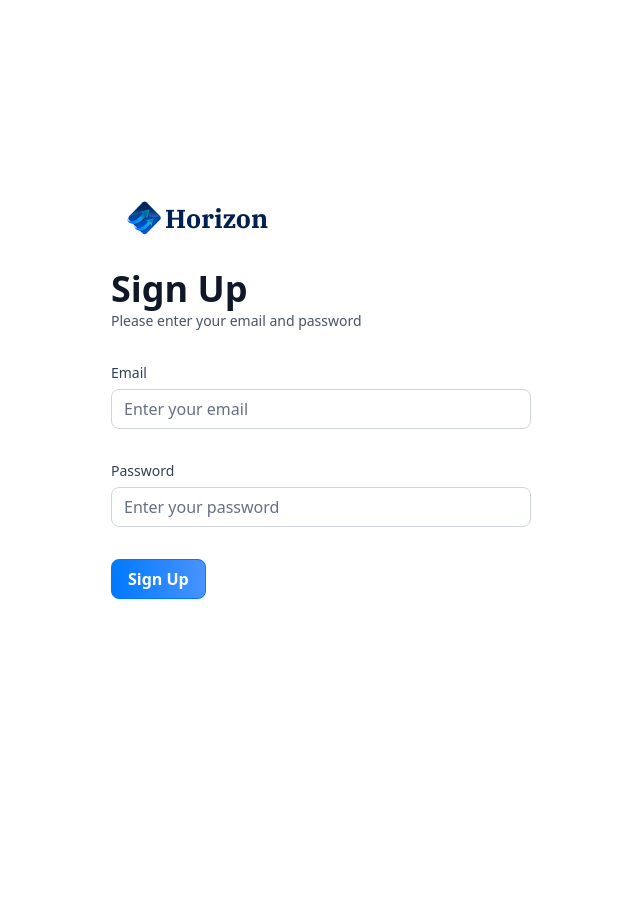
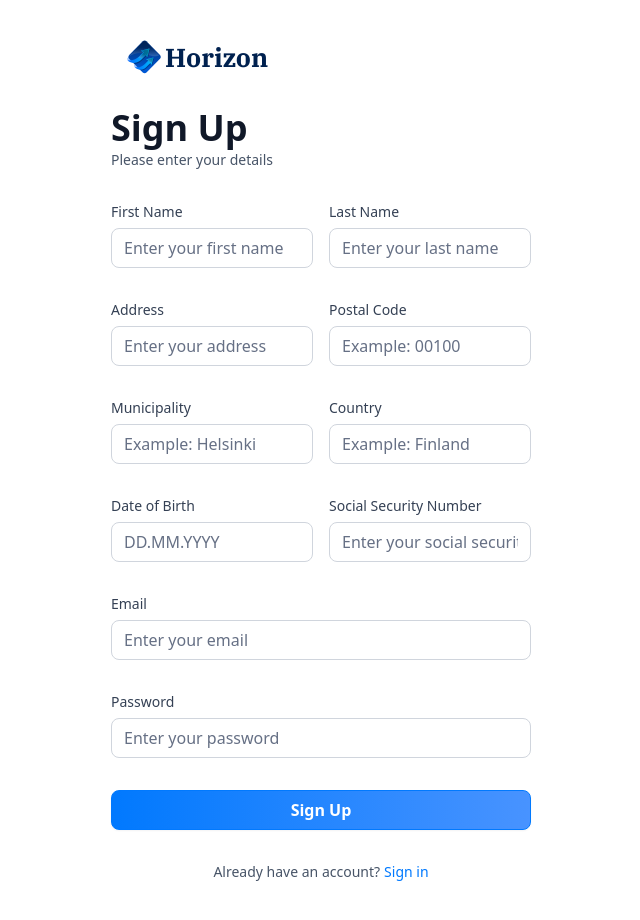
Before and after one commit to TuanHungVU1202/horizon-clone-rnjs, a Next.js app: page /sign-up in a window 1280 px wide. Shown: the whole page, without its empty margins (319-959 px from the left). Before the commit the page ends 800 px from the top, so only its background shows below. Built offline with nearby package versions, Linux system fonts and the light colour scheme.

Commit message:
Implement all fields for sign up form. Add footer with link to sign up form from sign in form

```diff
--- a/components/AuthForm.tsx
+++ b/components/AuthForm.tsx
@@ -26,16 +26,18 @@ function AuthForm({ type }: { type: string }) {
     const [user, setUser] = React.useState(null);
     const [isLoading, setIsLoading] = React.useState(false);
 
+    const formSchema = authFormSchema(type);
+
     // 1. Define your form.
-    const form = useForm<z.infer<typeof authFormSchema>>({
-        resolver: zodResolver(authFormSchema),
+    const form = useForm<z.infer<typeof formSchema>>({
+        resolver: zodResolver(formSchema),
         defaultValues: {
             email: "",
         },
     })
 
     // 2. Define a submit handler.
-    function onSubmit(values: z.infer<typeof authFormSchema>) {
+    function onSubmit(values: z.infer<typeof formSchema>) {
         // Do something with the form values.
         // ✅ This will be type-safe and validated.
         setIsLoading(true)
@@ -67,7 +69,7 @@ function AuthForm({ type }: { type: string }) {
                         <p className='text-14 font-normal text-gray-600'>
                             {user
                                 ? 'Link your account'
-                                : 'Please enter your email and password'
+                                : 'Please enter your details'
                             }
                         </p>
                     </h1>
@@ -82,6 +84,71 @@ function AuthForm({ type }: { type: string }) {
                 <>
                     <Form {...form}>
                         <form onSubmit={form.handleSubmit(onSubmit)} className="space-y-8">
+                            {type === 'sign-up' && (
+                                <>
+                                    <div className="flex gap-4">
+                                        <CustomInput
+                                            control={form.control}
+                                            name="firstName"
+                                            label="First Name"
+                                            placeholder="Enter your first name"
+                                        />
+                                        <CustomInput
+                                            control={form.control}
+                                            name="lastName"
+                                            label="Last Name"
+                                            placeholder="Enter your last name"
+                                        />
+                                    </div>
+
+                                    <div className="flex gap-4">
+                                        <CustomInput
+                                            control={form.control}
+                                            name="address1"
+                                            label="Address"
+                                            placeholder="Enter your address"
+                                        />
+                                        <CustomInput
+                                            control={form.control}
+                                            name="postalCode"
+                                            label="Postal Code"
+                                            placeholder="Example: 00100"
+                                        />
+                                    </div>
+
+                                    <div className="flex gap-4">
+                                        <CustomInput
+                                            control={form.control}
+                                            name="municipality"
+                                            label="Municipality"
+                                            placeholder="Example: Helsinki"
+                                        />
+                                        <CustomInput
+                                            control={form.control}
+                                            name="country"
+                                            label="Country"
+                                            placeholder="Example: Finland"
+                                        />
+                                    </div>
+
+                                    <div className="flex gap-4">
+                                        <CustomInput
+                                            control={form.control}
+                                            name="dateOfBirth"
+                                            label="Date of Birth"
+                                            placeholder="DD.MM.YYYY"
+                                        />
+                                        <CustomInput
+                                            control={form.control}
+                                            name="socialSecurityNumber"
+                                            label="Social Security Number"
+                                            placeholder="Enter your social security number"
+                                        />
+                                    </div>
+                                </>
+                            )}
+
+
                             <CustomInput
                                 control={form.control}
                                 name="email"
@@ -94,6 +161,9 @@ function AuthForm({ type }: { type: string }) {
                                 label="Password"
                                 placeholder="Enter your password"
                             />
+
+                            <div className="flex flex-col gap-4">
+
                                 <Button type="submit" className="form-btn">
                                     {isLoading ? (
                                         <>
@@ -102,8 +172,20 @@ function AuthForm({ type }: { type: string }) {
                                         </>
                                     ) : type === 'sign-in' ? 'Sign In' : 'Sign Up'}
                                 </Button>
+                            </div>
                         </form>
                     </Form>
+
+                    <footer className="flex justify-center gap-1">
+                        <p className="text-14 font-normal text-gray-600">
+                            {type === 'sign-in'
+                                ? "Don't have an account?"
+                                : "Already have an account?"}
+                        </p>
+                        <Link href={type === 'sign-in' ? '/sign-up' : '/sign-in'} className="form-link">
+                            {type === 'sign-in' ? 'Sign up' : 'Sign in'}
+                        </Link>
+                    </footer>
                 </>
             )}
         </section>
--- a/components/CustomInput.tsx
+++ b/components/CustomInput.tsx
@@ -12,9 +12,11 @@ import { Control, FieldPath } from "react-hook-form"
 import { z } from 'zod'
 import { authFormSchema } from '@/lib/utils'
 
+const formSchema = authFormSchema('sign-up')
+
 interface CustomInput {
-    control: Control<z.infer<typeof authFormSchema>>
-    name: FieldPath<z.infer<typeof authFormSchema>>
+    control: Control<z.infer<typeof formSchema>>
+    name: FieldPath<z.infer<typeof formSchema>>
     label: string
     placeholder: string
 }
--- a/lib/utils.ts
+++ b/lib/utils.ts
@@ -195,7 +195,18 @@ export const getTransactionStatus = (date: Date) => {
   return date > twoDaysAgo ? "Processing" : "Success";
 };
 
-export const authFormSchema = z.object({
+export const authFormSchema = (type: string) => z.object({
+  // sign up
+  firstName: type === 'sign-in' ? z.string().optional() : z.string().min(1),
+  lastName: type === 'sign-in' ? z.string().optional() : z.string().min(1),
+  address1: type === 'sign-in' ? z.string().optional() : z.string().max(100),
+  municipality: type === 'sign-in' ? z.string().optional() : z.string(),
+  postalCode: type === 'sign-in' ? z.string().optional() : z.string().min(6).max(6),
+  country: type === 'sign-in' ? z.string().optional() : z.string().min(2),
+  dateOfBirth: type === 'sign-in' ? z.string().optional() : z.string(),
+  socialSecurityNumber: type === 'sign-in' ? z.string().optional() : z.string().min(10).max(15),
+
+  // both sign up and sign in
   email: z.string().email(),
   password: z.string().min(8),
 })
```
Lines whose indentation alone changed are shown as unchanged.
